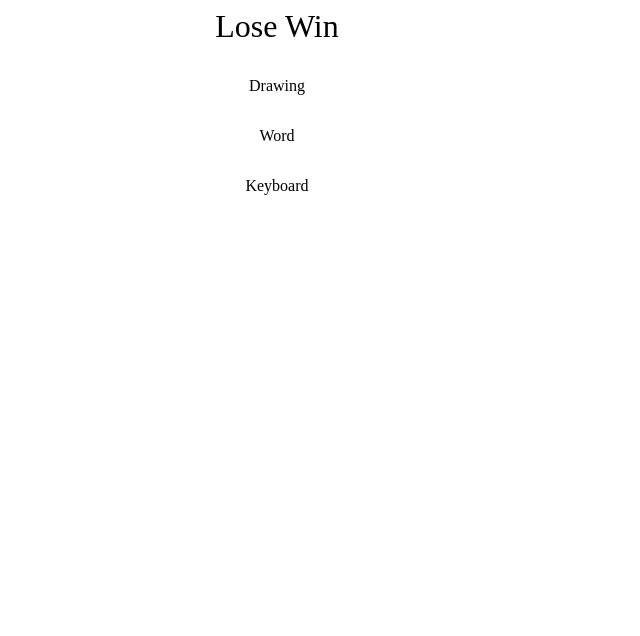
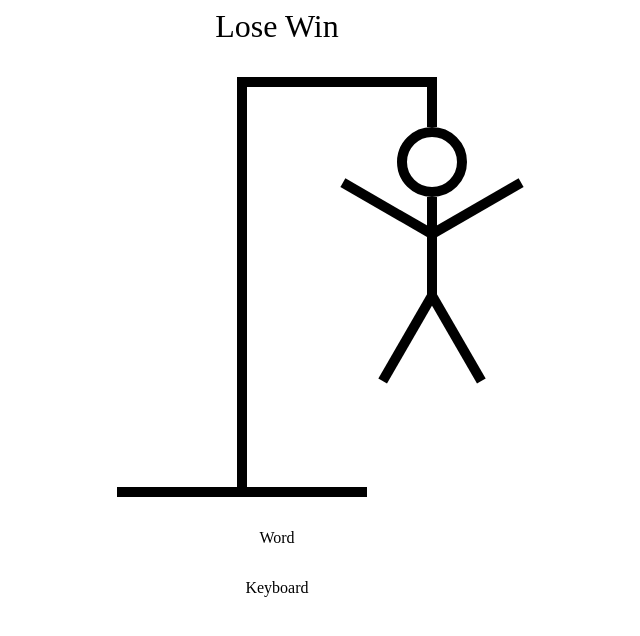
Before and after one commit to nzkks/react-hangman, a React (Vite) app: page / in a window 1280 px wide. Shown: the top 636 px of the page, without its empty margins (363-1003 px from the left). Built offline with nearby package versions, Linux system fonts and the light colour scheme.

Commit message:
Create the Hangman drawing

```diff
--- a/src/HangmanDrawing.tsx
+++ b/src/HangmanDrawing.tsx
@@ -1,3 +1,103 @@
+const HEAD = (
+  <div
+    style={{
+      width: '50px',
+      height: '50px',
+      borderRadius: '100%',
+      border: '10px solid black',
+      position: 'absolute',
+      top: '50px',
+      right: '-30px'
+    }}
+  ></div>
+);
+
+const BODY = (
+  <div
+    style={{
+      width: '10px',
+      height: '100px',
+      background: 'black',
+      position: 'absolute',
+      top: '120px',
+      right: 0
+    }}
+  ></div>
+);
+
+const RIGHT_ARM = (
+  <div
+    style={{
+      width: '100px',
+      height: '10px',
+      background: 'black',
+      position: 'absolute',
+      top: '150px',
+      right: '-100px',
+      rotate: '-30deg',
+      transformOrigin: 'left bottom'
+    }}
+  ></div>
+);
+
+const LEFT_ARM = (
+  <div
+    style={{
+      width: '100px',
+      height: '10px',
+      background: 'black',
+      position: 'absolute',
+      top: '150px',
+      right: '10px',
+      rotate: '30deg',
+      transformOrigin: 'right bottom'
+    }}
+  ></div>
+);
+
+const RIGHT_LEG = (
+  <div
+    style={{
+      width: '100px',
+      height: '10px',
+      background: 'black',
+      position: 'absolute',
+      top: '210px',
+      right: '-90px',
+      rotate: '60deg',
+      transformOrigin: 'left bottom'
+    }}
+  ></div>
+);
+
+const LEFT_LEG = (
+  <div
+    style={{
+      width: '100px',
+      height: '10px',
+      background: 'black',
+      position: 'absolute',
+      top: '210px',
+      right: 0,
+      rotate: '-60deg',
+      transformOrigin: 'right bottom'
+    }}
+  ></div>
+);
+
 export function HangmanDrawing() {
-  return <div>Drawing</div>;
+  return (
+    <div style={{ position: 'relative' }}>
+      {HEAD}
+      {BODY}
+      {RIGHT_ARM}
+      {LEFT_ARM}
+      {RIGHT_LEG}
+      {LEFT_LEG}
+      <div style={{ height: '50px', width: '10px', background: 'black', position: 'absolute', top: 0, right: 0 }}></div>
+      <div style={{ height: '10px', width: '200px', background: 'black', marginLeft: '120px' }}></div>
+      <div style={{ height: '400px', width: '10px', background: 'black', marginLeft: '120px' }}></div>
+      <div style={{ height: '10px', width: '250px', background: 'black' }}></div>
+    </div>
+  );
 }
```
